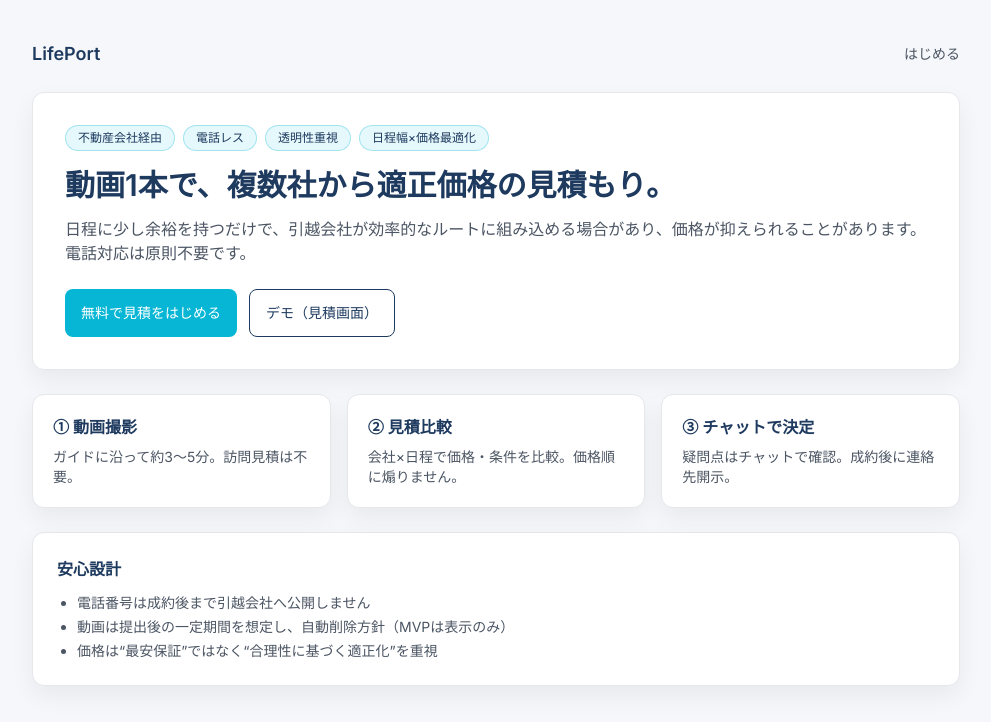
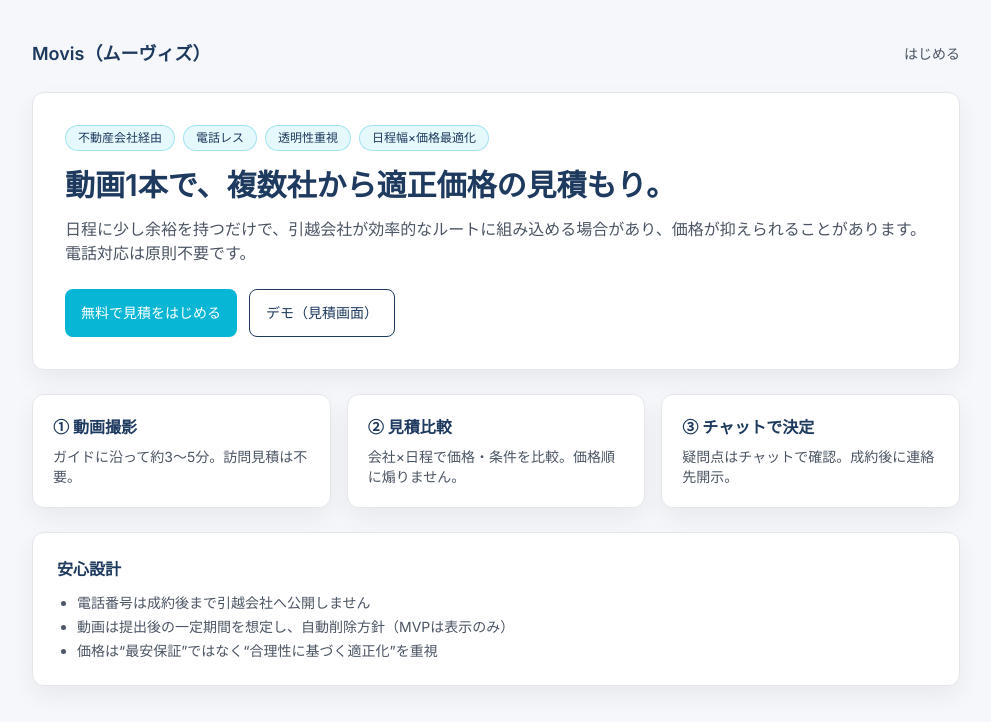
Before and after one commit to rjshimoyama-bot/lifeport-mvp, a Next.js app: page / in a window 1280 px wide. Shown: the top 722 px of the page, without its empty margins (144-1135 px from the left). Built offline with nearby package versions, Linux system fonts and the light colour scheme.

Commit message:
Update page.tsx

```diff
--- a/app/page.tsx
+++ b/app/page.tsx
@@ -37,7 +37,7 @@
   return (
     <div className="mx-auto max-w-[960px] px-4 py-10">
       <div className="mb-6 flex items-center justify-between">
-        <div className="text-navy font-semibold text-lg">LifePort</div>
+        <div className="text-navy font-semibold text-lg">Movis（ムーヴィズ）</div>
         <Link className="text-sm text-muted hover:underline" href="/signup">
           はじめる
         </Link>
```
